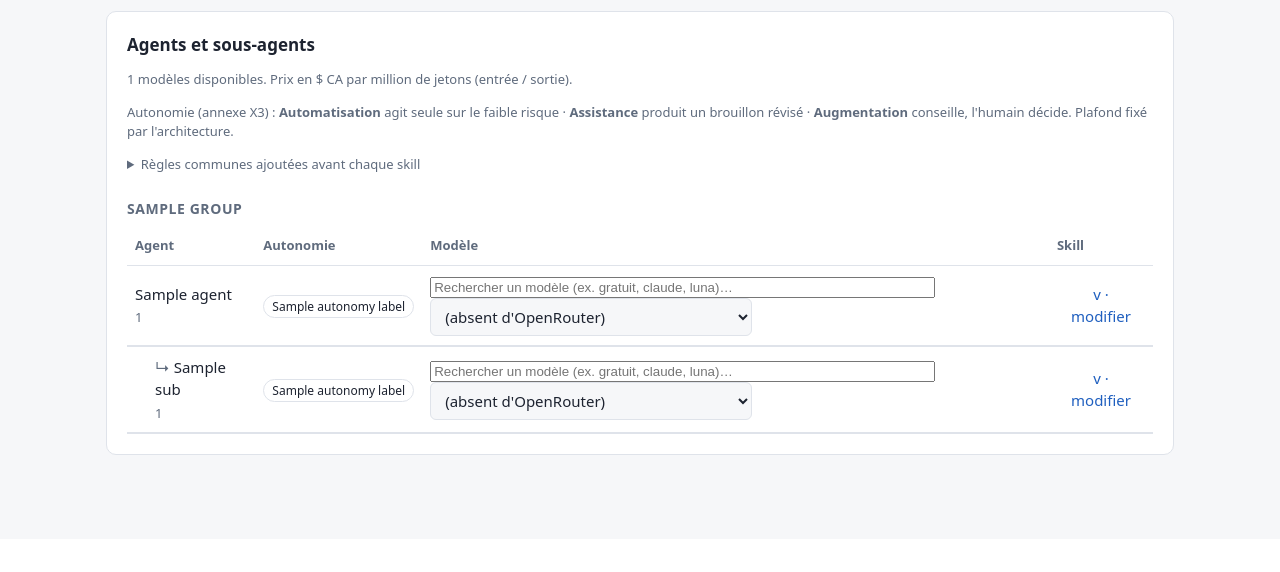
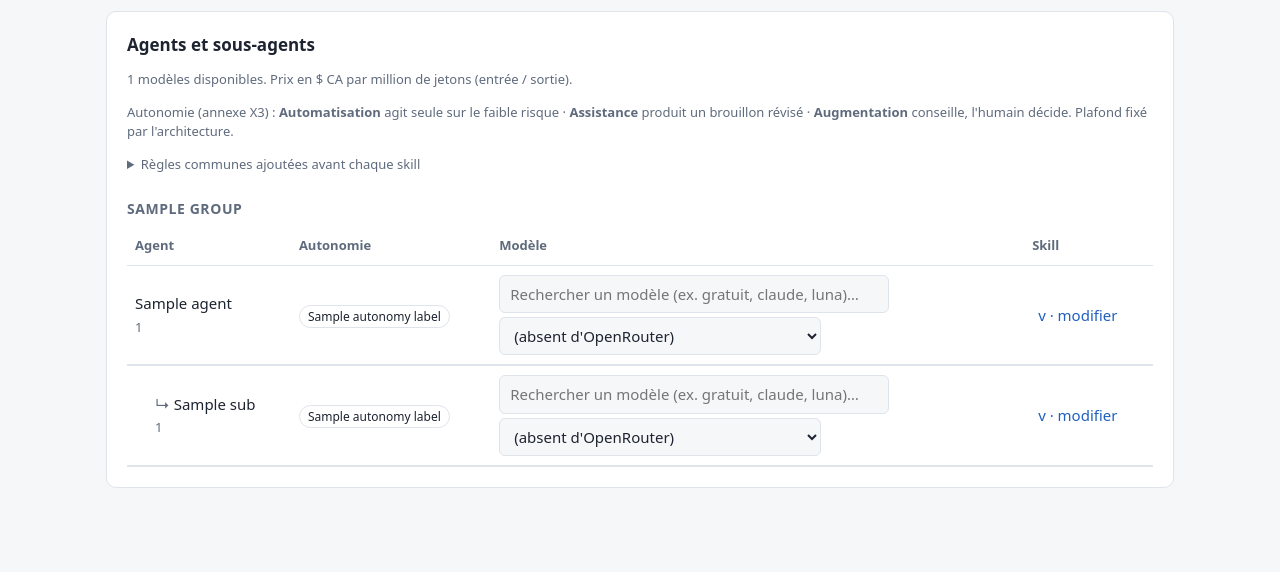
Before and after one commit to zakibelm/Boussole, a Python web app: template src/boussole/ui/templates/settings.html in a window 1280 px wide. Shown: the part 621-1193 px from the top of the page. Before the commit the page ends 1076 px from the top, so only its background shows below. Run offline with Jinja, Linux system fonts and the light colour scheme; the template is opened without the code that fills it: most values are stand-ins (such as "Sample title", 1, 10 or a date in 2020).

Commit message:
style(ui): champ de recherche des modèles

```diff
--- a/src/boussole/ui/templates/base.html
+++ b/src/boussole/ui/templates/base.html
@@ -34,7 +34,8 @@
     .card { background: var(--panel); border: 1px solid var(--line); border-radius: 10px;
             padding: 20px; margin-bottom: 20px; }
     .row { display: flex; flex-wrap: wrap; gap: 8px; align-items: center; }
-    input[type=text], input[type=password], input[list], textarea, select {
+    input.model-search { display: block; width: 100%; margin-bottom: 4px; }
+    input[type=text], input[type=password], input[type=search], input[list], textarea, select {
       font: inherit; color: inherit; background: var(--bg); border: 1px solid var(--line);
       border-radius: 6px; padding: 7px 10px; }
     textarea { width: 100%; min-height: 140px; resize: vertical; font-family: ui-monospace, Consolas, monospace;
```
